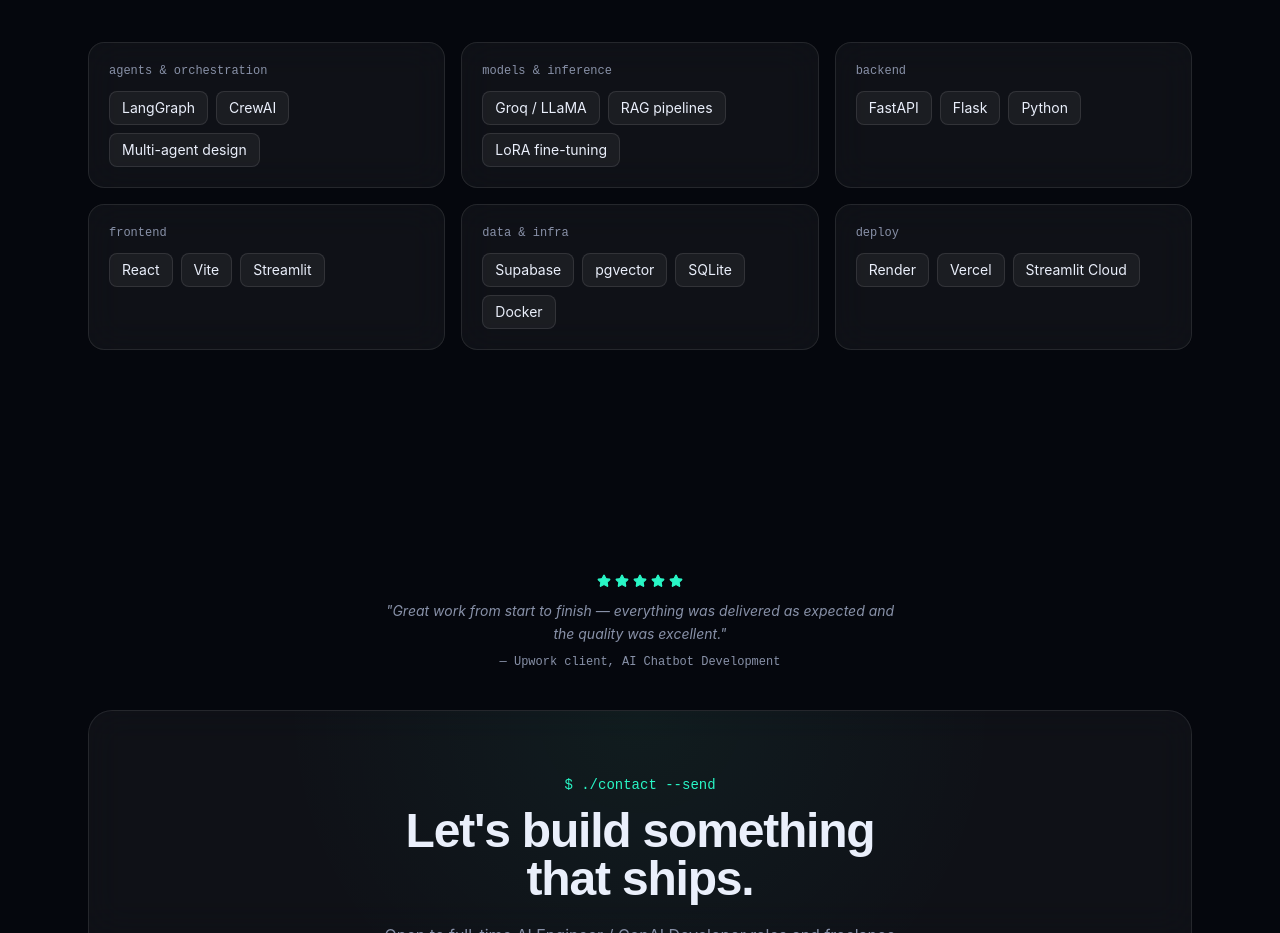
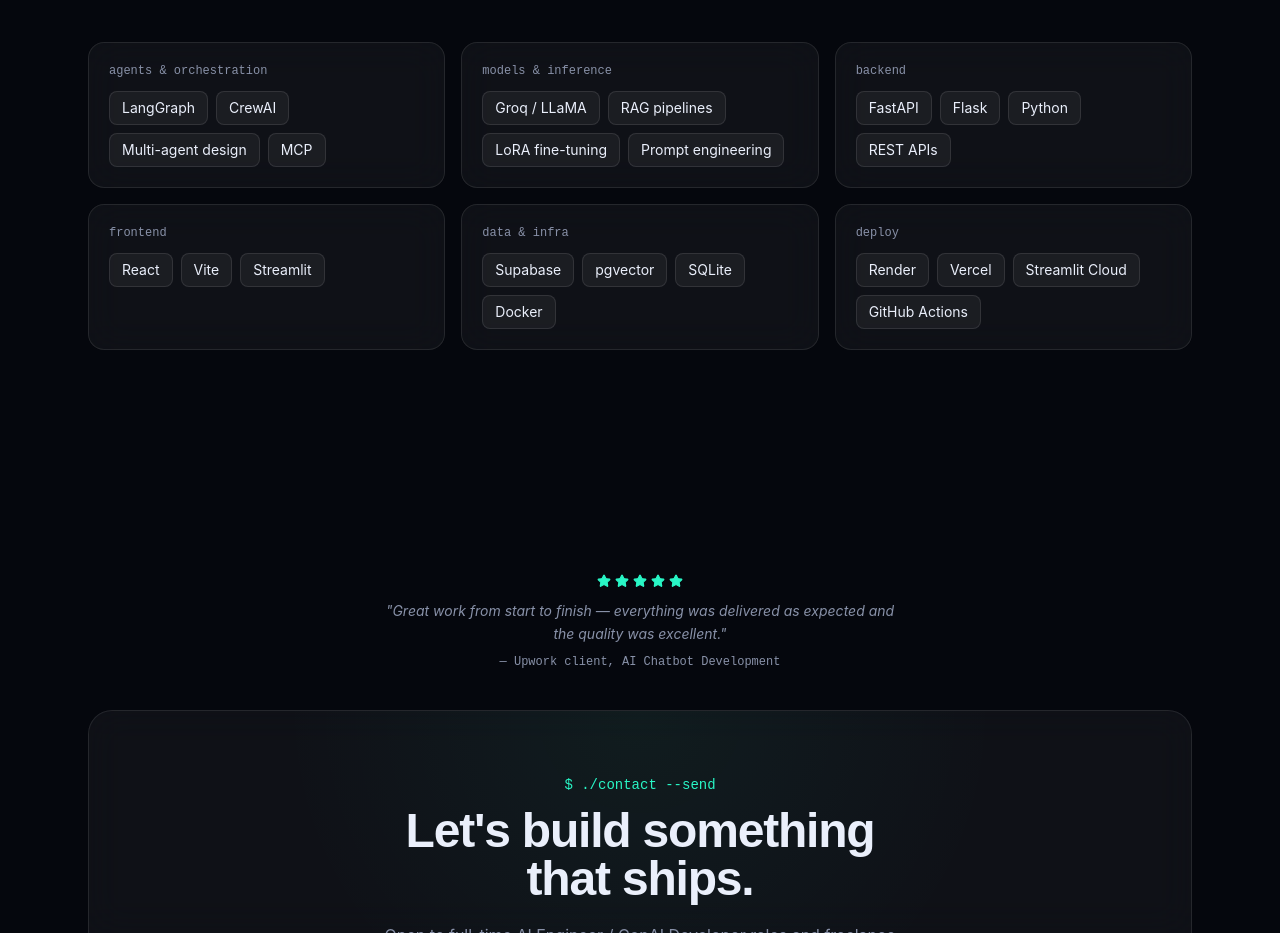
Before and after one commit to ayush-s-tomar/portfolio, a React (Vite) app: page / in a window 1280 px wide. Shown: the part 4100-5033 px from the top of the page. Built offline with nearby package versions, Linux system fonts and the light colour scheme.

Commit message:
balance stack section tag counts

```diff
--- a/src/data.js
+++ b/src/data.js
@@ -74,10 +74,10 @@
 ];
 
 export const skills = {
-  'agents & orchestration': ['LangGraph', 'CrewAI', 'Multi-agent design'],
-  'models & inference': ['Groq / LLaMA', 'RAG pipelines', 'LoRA fine-tuning'],
-  'backend': ['FastAPI', 'Flask', 'Python'],
+  'agents & orchestration': ['LangGraph', 'CrewAI', 'Multi-agent design', 'MCP'],
+  'models & inference': ['Groq / LLaMA', 'RAG pipelines', 'LoRA fine-tuning', 'Prompt engineering'],
+  'backend': ['FastAPI', 'Flask', 'Python', 'REST APIs'],
   'frontend': ['React', 'Vite', 'Streamlit'],
   'data & infra': ['Supabase', 'pgvector', 'SQLite', 'Docker'],
-  'deploy': ['Render', 'Vercel', 'Streamlit Cloud'],
+  'deploy': ['Render', 'Vercel', 'Streamlit Cloud', 'GitHub Actions'],
 };
```
